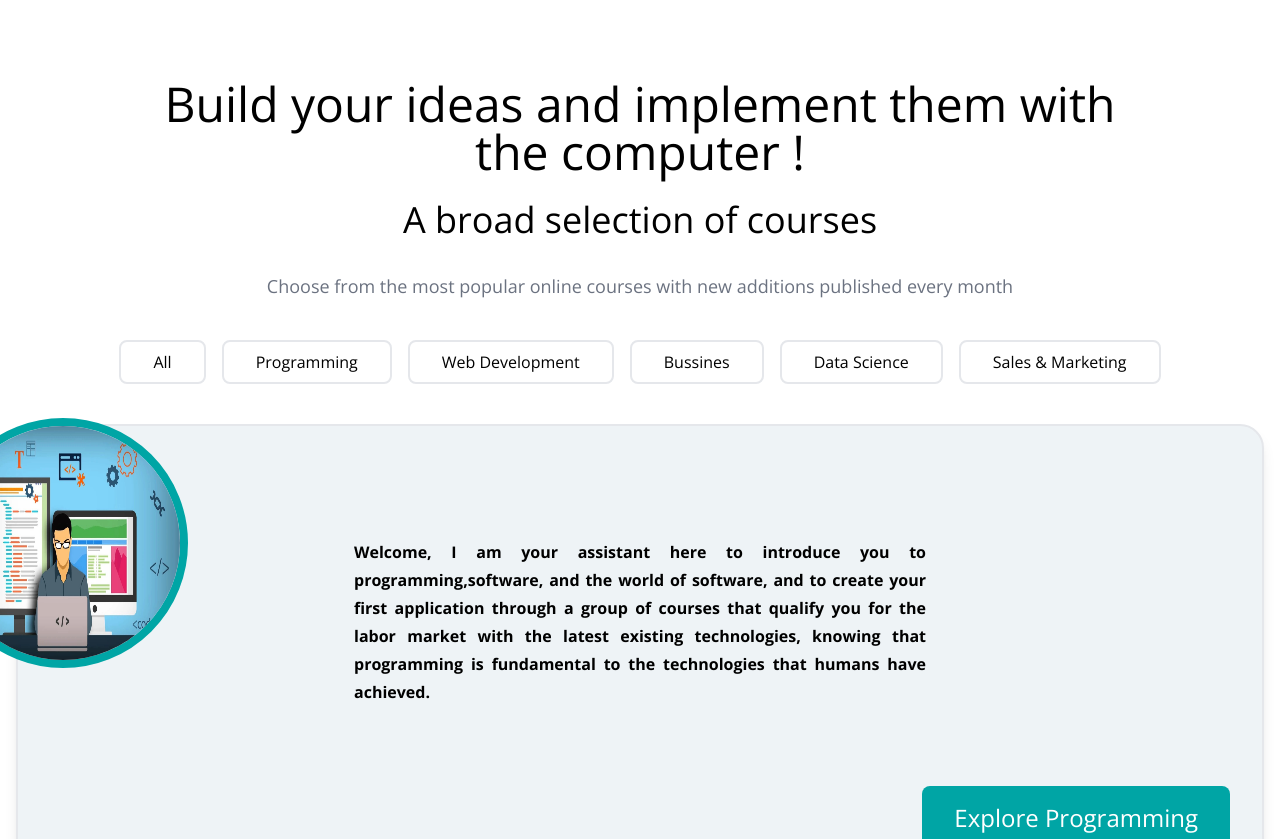
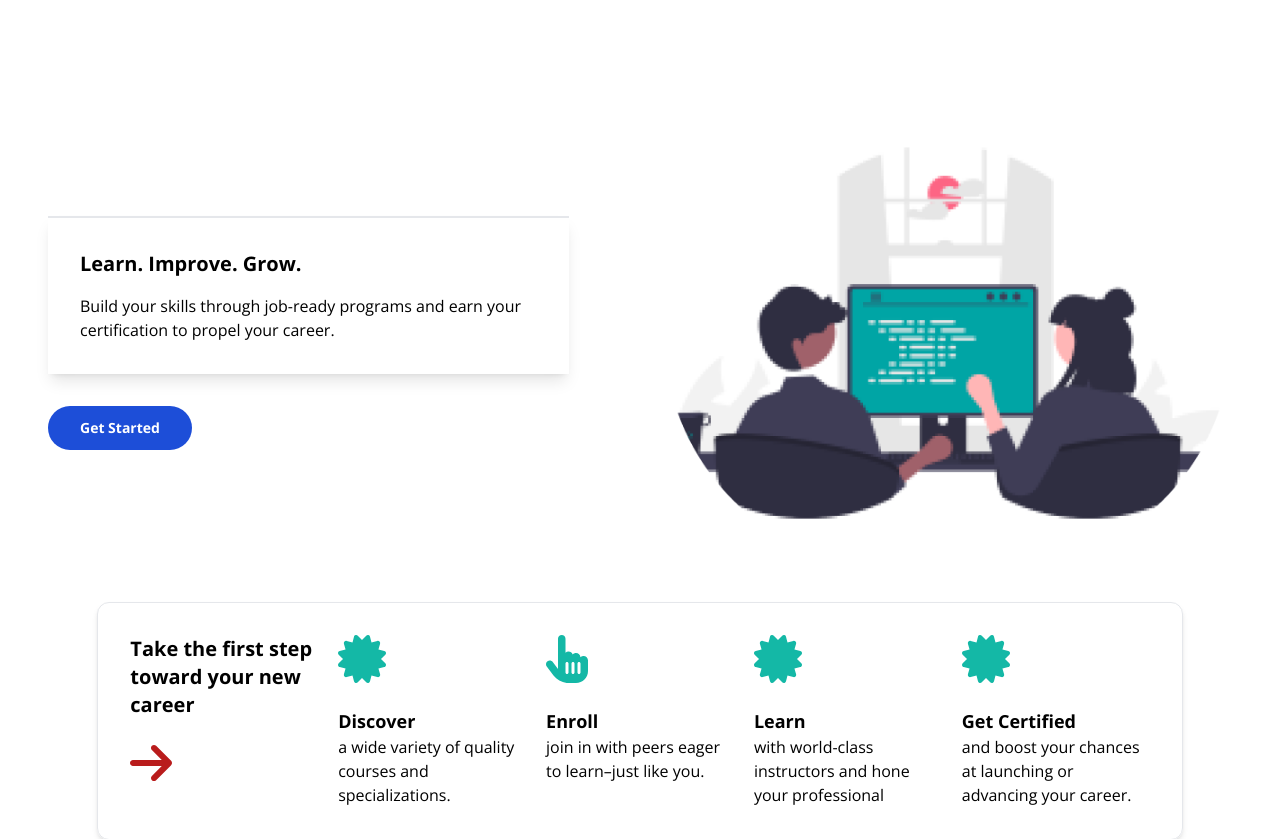
Before and after one commit to FrontEndDevo/NeuraLearnAcademy, a React (Vite) app: page / in a window 1280 px wide. Shown: the top 839 px of the page. Built offline with nearby package versions, Linux system fonts and the light colour scheme.

Commit message:
add Hero component

```diff
--- /dev/null
+++ b/src/components/Hero/Hero.jsx
@@ -0,0 +1,85 @@
+import React from "react";
+import { FontAwesomeIcon } from "@fortawesome/react-fontawesome";
+import { faCertificate } from "@fortawesome/free-solid-svg-icons";
+import { faHandPointer } from "@fortawesome/free-solid-svg-icons";
+import { faArrowRight } from "@fortawesome/free-solid-svg-icons";
+import hero from "/src/assets/images/homepage/hero.png";
+const Hero = () => {
+  return (
+    <div className="mx-4 mt-24 md:mx-12">
+      <section className="grid grid-cols-1 gap-12 place-items-center md:grid-cols-2">
+        <div>
+          <div className="p-4 border-t-2 border-solid shadow-lg lg:w-11/12 lg:p-8">
+            <h1 className="mb-4 text-xl font-extrabold">
+              Learn. Improve. Grow.
+            </h1>
+            <p>
+              Build your skills through job-ready programs and earn your
+              certification to propel your career.
+            </p>
+          </div>
+          <button className="px-8 py-3 mt-8 text-sm font-semibold text-center text-white bg-blue-700 mtpx-6 rounded-3xl hover:bg-blue-800 dark:bg-blue-600 dark:hover:bg-blue-700">
+            Get Started
+          </button>
+        </div>
+        <div className="row-start-1 md:col-start-2">
+          <img src={hero} alt="" />
+        </div>
+      </section>
+
+      <section className="grid w-full grid-cols-1 gap-5 p-3 mx-auto mt-8 text-center border shadow-md rounded-xl md:p-8 md:w-11/12 md:grid-cols-2 lg:grid-cols-5 md:text-left">
+        <div className="md:col-start-1 md:col-end-3 lg:col-end-2">
+          <h2 className="text-xl font-bold">
+            Take the first step toward your new career
+          </h2>
+          <FontAwesomeIcon
+            icon={faArrowRight}
+            className="mt-5 text-red-700"
+            size="3x"
+          />
+        </div>
+        <div>
+          <FontAwesomeIcon
+            icon={faCertificate}
+            className="mb-6 text-teal-500"
+            size="3x"
+          />
+          <h2 className="text-lg font-bold">Discover</h2>
+          <p>a wide variety of quality courses and specializations. </p>
+        </div>
+
+        <div>
+          <FontAwesomeIcon
+            icon={faHandPointer}
+            className="mb-6 text-teal-500"
+            size="3x"
+          />
+          <h2 className="text-lg font-bold">Enroll</h2>
+          <p> join in with peers eager to learn–just like you. </p>
+        </div>
+
+        <div>
+          <FontAwesomeIcon
+            icon={faCertificate}
+            className="mb-6 text-teal-500"
+            size="3x"
+          />
+          <h2 className="text-lg font-bold">Learn</h2>
+          <p>with world-class instructors and hone your professional </p>
+        </div>
+
+        <div>
+          <FontAwesomeIcon
+            icon={faCertificate}
+            className="mb-6 text-teal-500"
+            size="3x"
+          />
+          <h2 className="text-lg font-bold">Get Certified</h2>
+          <p>and boost your chances at launching or advancing your career.</p>
+        </div>
+      </section>
+    </div>
+  );
+};
+
+export default Hero;
--- a/src/pages/Homepage.jsx
+++ b/src/pages/Homepage.jsx
@@ -5,9 +5,11 @@ import FaqComponent from "../components/FaqsQuestions/FaqComponent";
 import FeaturesSection from "../components/FeaturesSection/FeaturesSection";
 import ResourceGuide from "../components/ResourceGuide/ResourceGuide";
 import TopCategories from "../components/TopCategories/TopCategories";
+import Hero from "../components/Hero/Hero";
 const Homepage = () => {
   return (
     <>
+      <Hero />
       <Courses />
       <ProfessionalCertificates />
       <ResourceGuide />
```
Also changed, not shown: src/assets/images/homepage/hero.png (added).
